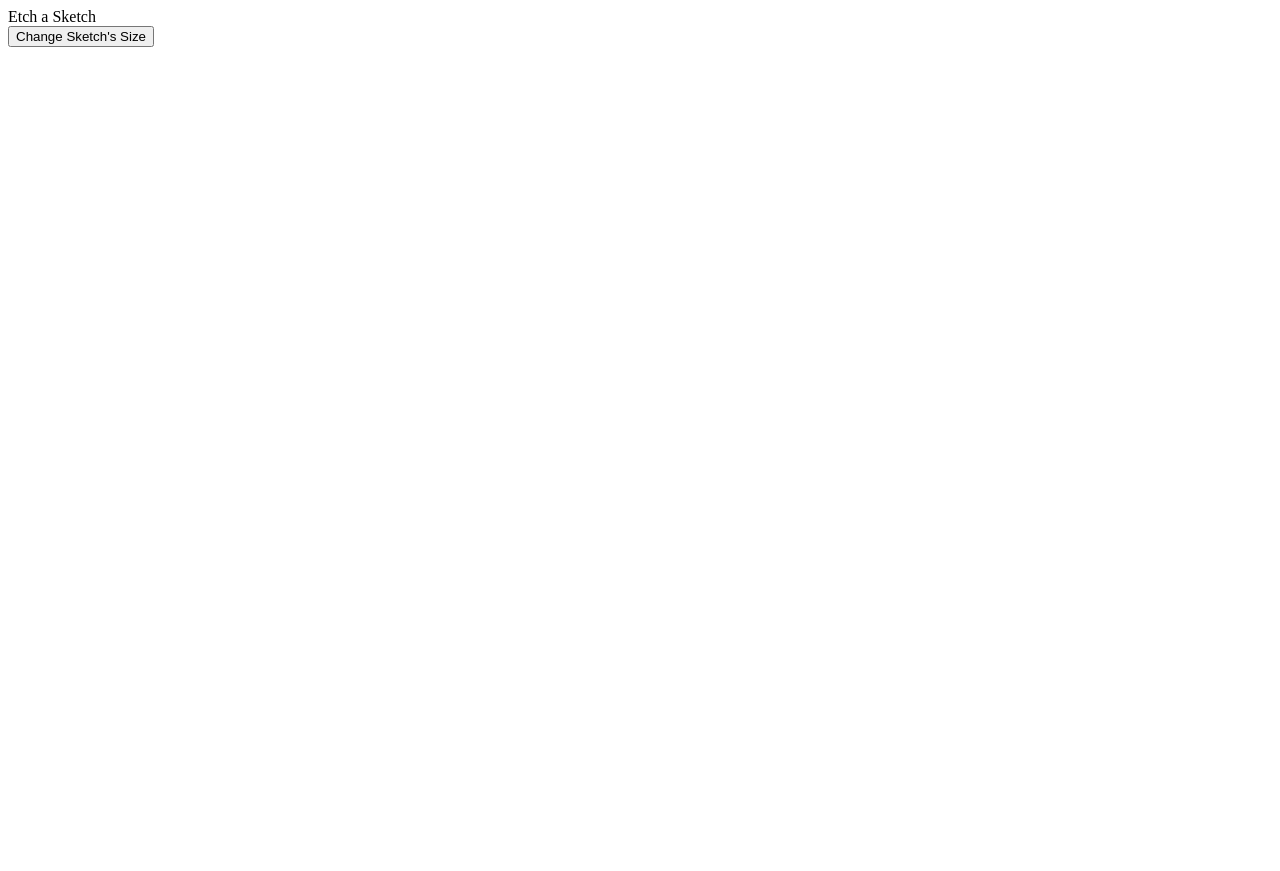
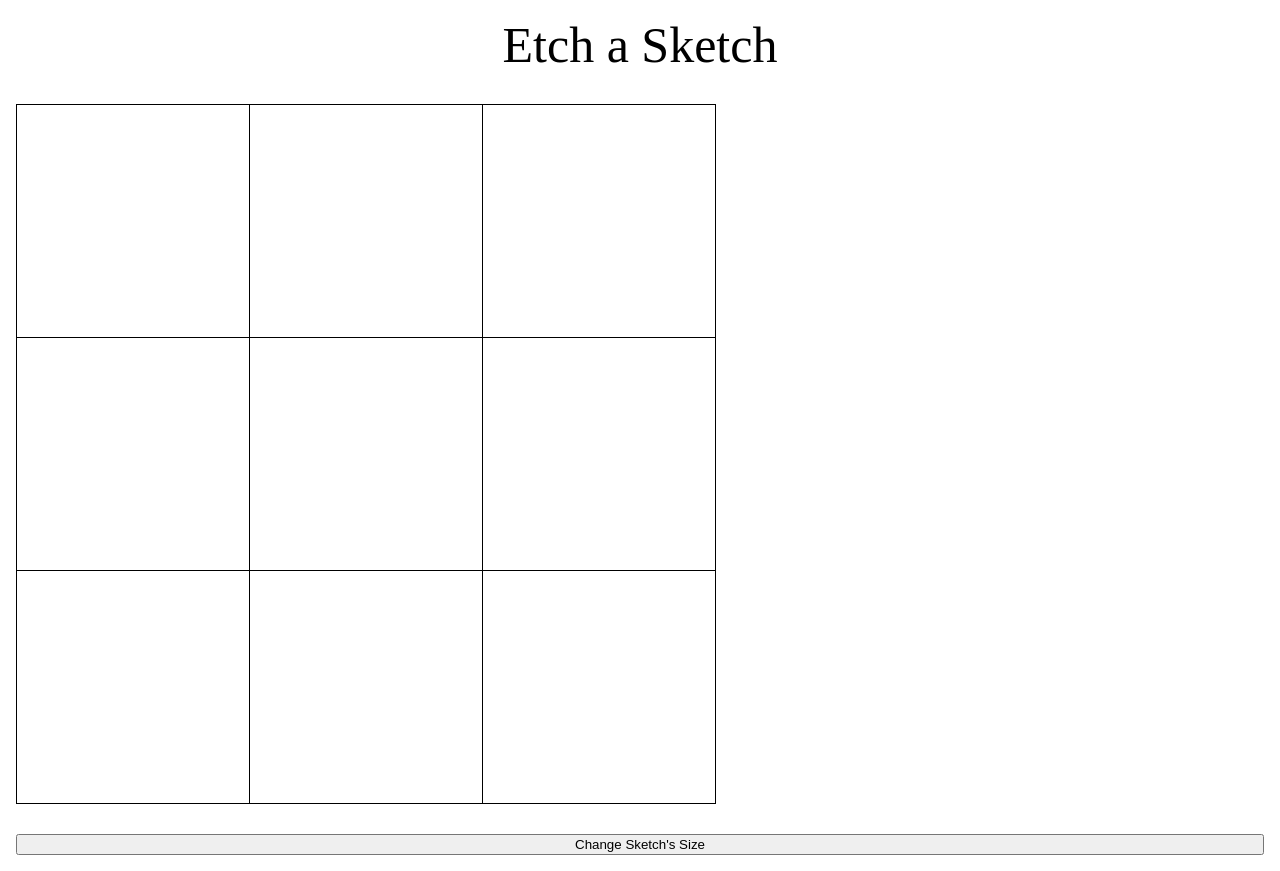
Before and after one commit to nhk2005/etch-a-sketch, a plain HTML site: page index.html in a window 1280 px wide. Before the commit the page ends 800 px from the top, so only its background shows below. Drawn offline with Linux system fonts and the light colour scheme.

Commit message:
Finish styling for basic 3x3 grid

```diff
--- a/index.html
+++ b/index.html
@@ -5,25 +5,26 @@
   <meta http-equiv="X-UA-Compatible" content="IE=edge">
   <meta name="viewport" content="width=device-width, initial-scale=1.0">
   <title>Etch a Sketch</title>
+  <link rel="stylesheet" href="style.css">
 </head>
 <body>
   <div class="container">
     <div class="heading">Etch a Sketch</div>
     <div class="sketch">
       <div class="row">
-        <div class="col"></div>
-        <div class="col"></div>
-        <div class="col"></div>
+        <div class="item"></div>
+        <div class="item"></div>
+        <div class="item"></div>
       </div>
       <div class="row">
-        <div class="col"></div>
-        <div class="col"></div>
-        <div class="col"></div>
+        <div class="item"></div>
+        <div class="item"></div>
+        <div class="item"></div>
       </div>
       <div class="row">
-        <div class="col"></div>
-        <div class="col"></div>
-        <div class="col"></div>
+        <div class="item"></div>
+        <div class="item"></div>
+        <div class="item"></div>
       </div>
     </div>
     <button class="size-change-button">Change Sketch's Size</button>
--- a/style.css
+++ b/style.css
@@ -0,0 +1,41 @@
+body {
+  box-sizing: border-box;
+  min-height: 100vh;
+  margin: 0;
+  padding: 16px;
+}
+
+.container {
+  display: flex;
+  flex-direction: column;
+  gap: 30px;
+}
+
+.heading {
+  font-size: 50px;
+  align-self: center;
+}
+
+.sketch {
+  flex: 1 1 auto;
+  display: flex;
+  flex-direction: column;
+  width: 700px;
+  height: 700px;
+}
+
+.row {
+  flex: 1;
+  display: flex;
+  border-top: 1px solid black;
+  border-left: 1px solid black;
+}
+
+.row:last-of-type {
+  border-bottom: 1px solid black;
+}
+
+.item {
+  flex: 1;
+  border-right: 1px solid black;
+}
```
